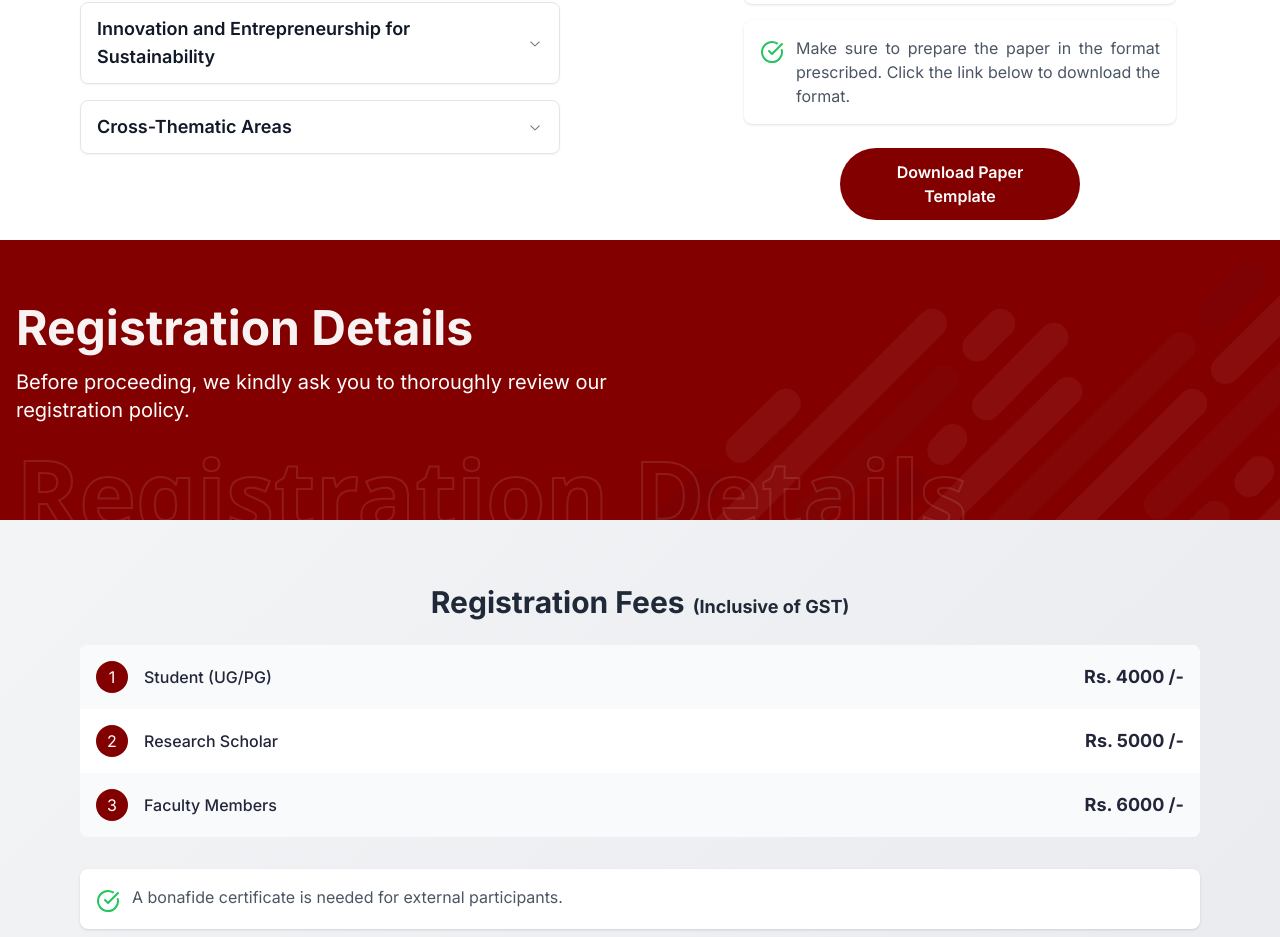
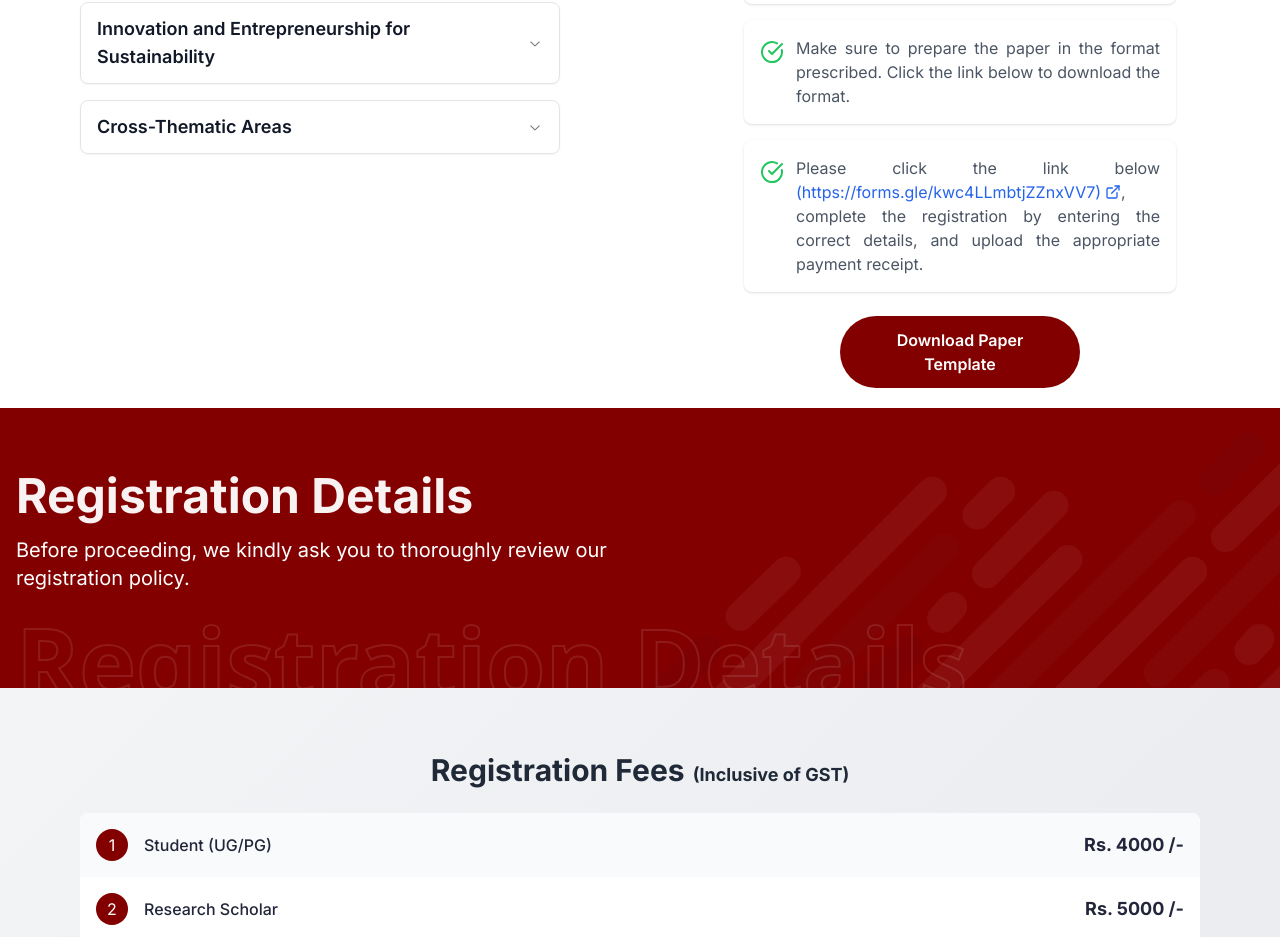
Before and after one commit to kmrsanthosh/TCEResearchConclave, a Next.js app: page / in a window 1280 px wide. Shown: the part 2175-3112 px from the top of the page. Built offline with nearby package versions, Linux system fonts and the light colour scheme.

Commit message:
Added additional point

```diff
--- a/components/PaperSubmissionTemplate.tsx
+++ b/components/PaperSubmissionTemplate.tsx
@@ -1,6 +1,7 @@
 import React from "react";
 import { motion } from "framer-motion";
-import { CheckCircle } from "lucide-react";
+import { CheckCircle, ExternalLink } from "lucide-react";
+import Link from "next/link";
 
 const PaperSubmissionTemplate: React.FC = () => {
   return (
@@ -46,6 +47,28 @@ const PaperSubmissionTemplate: React.FC = () => {
               link below to download the format.
             </p>
           </motion.div>
+          <motion.div
+            initial={{ opacity: 0, y: 20 }}
+            animate={{ opacity: 1, y: 0 }}
+            transition={{ duration: 0.5, delay: 0.5 }}
+            className="flex items-start bg-white p-4 rounded-lg shadow"
+          >
+            <CheckCircle className="h-6 w-6 text-green-500 mr-3 flex-shrink-0 mt-1" />
+            <p className="text-gray-600">
+              Please click the link below
+              <Link
+                href={"https://forms.gle/kwc4LLmbtjZZnxVV7"}
+                target="_blank"
+                rel="noopener noreferrer"
+                className="inline-flex items-center text-blue-600 hover:text-blue-800"
+              >
+                (https://forms.gle/kwc4LLmbtjZZnxVV7)
+                <ExternalLink className="ml-1 h-4 w-4" />
+              </Link>
+              , complete the registration by entering the correct details, and
+              upload the appropriate payment receipt.
+            </p>
+          </motion.div>
         </div>
       </div>
     </>
```
